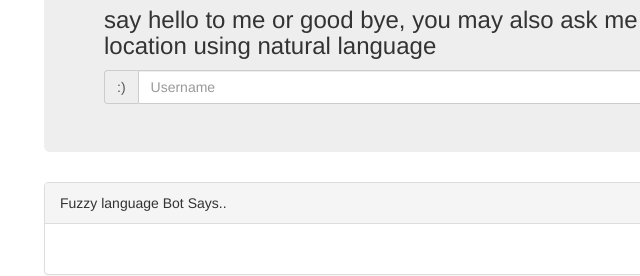
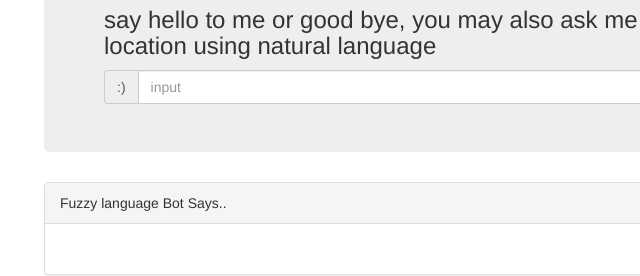
Before and after one commit to wramirez09/nlp-test, a website: page src/index.html in a window 1280 px wide. Shown: the part 133-409 px from the top of the page, 26-666 px from the left. Drawn offline with nearby package versions, Linux system fonts and the light colour scheme.

Commit message:
change place holder text

```diff
--- a/src/index.html
+++ b/src/index.html
@@ -26,7 +26,7 @@
                 <form>
                     <div class="input-group">
                         <span class="input-group-addon" id="basic-addon1">:)</span>
-                        <input type="text" class="form-control" placeholder="Username" aria-describedby="basic-addon1" id="input">
+                        <input type="text" class="form-control" placeholder="input" aria-describedby="basic-addon1" id="input">
                     </div>
                 </form>
             </div>
```
